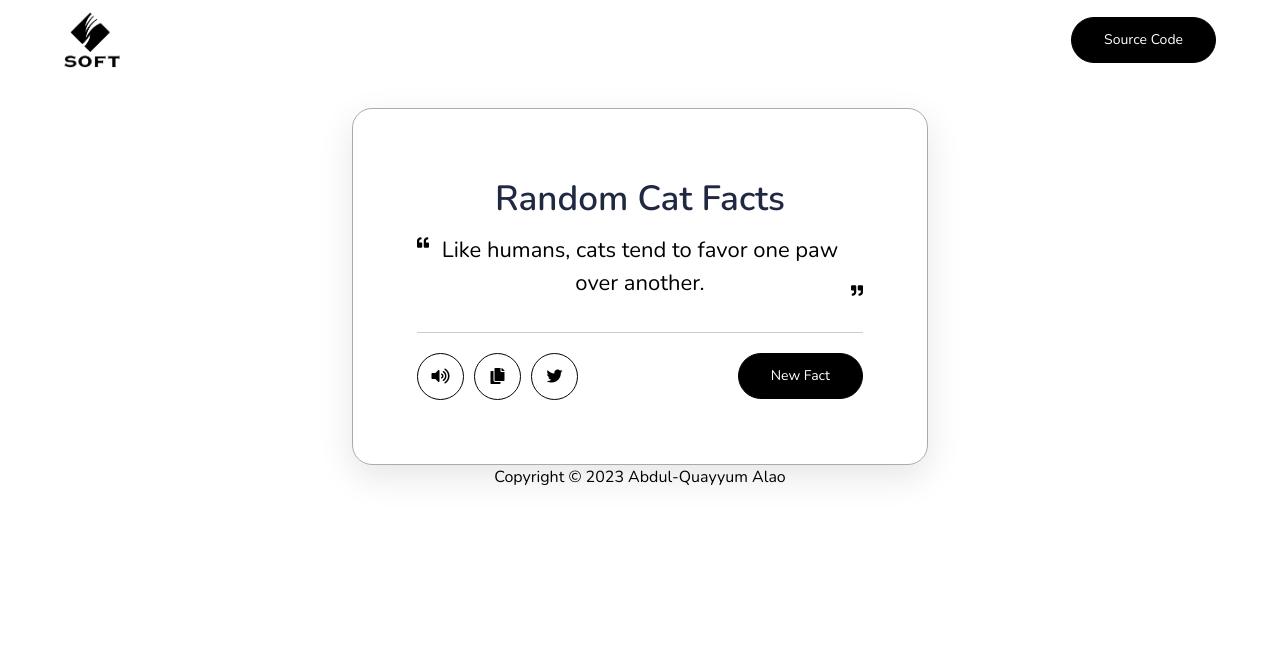
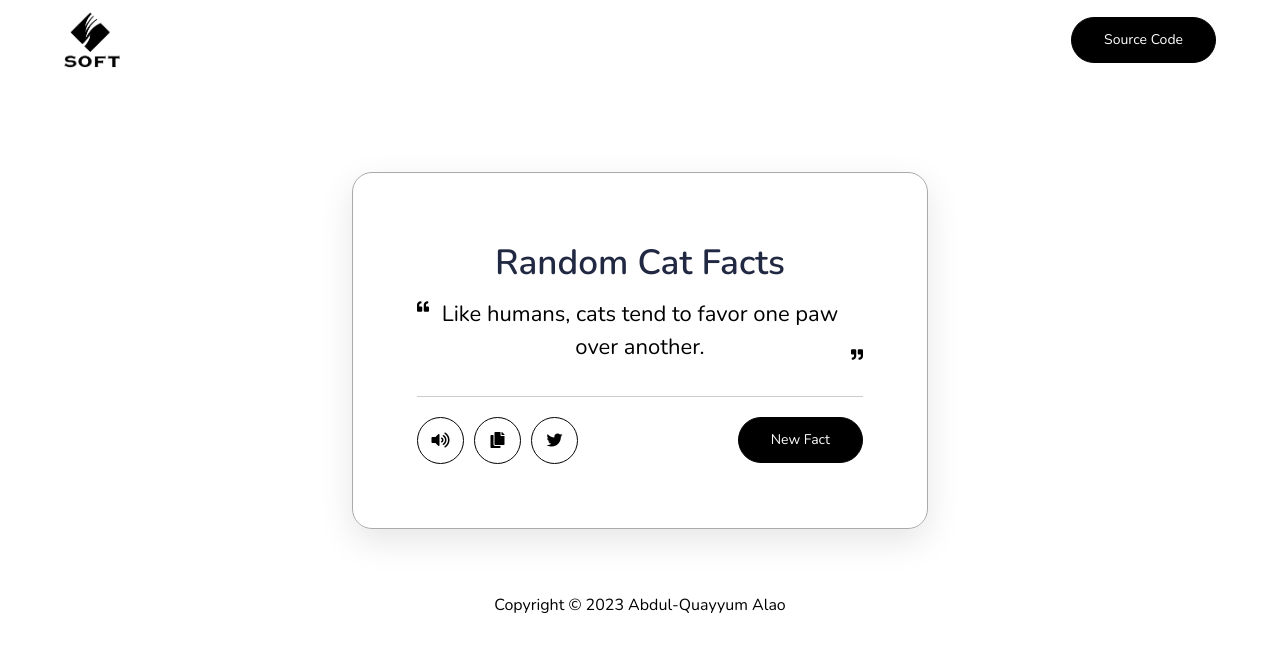
Before and after one commit to AbdulQuayyum/random-cat-facts, a plain HTML site: page Frontend/Index.html in a window 1280 px wide. Drawn offline with nearby package versions, Linux system fonts and the light colour scheme.

Commit message:
Cooking...

```diff
--- a/Frontend/Index.html
+++ b/Frontend/Index.html
@@ -26,7 +26,7 @@
             </div>
         </nav>
     </main>
-    <div class="main-wrapper flex flex-col justify-center items-center max-w-xl mx-auto sm:p-16 p-6">
+    <div class="main-wrapper flex flex-col justify-center items-center max-w-xl mx-auto mt-16 sm:p-16 p-6">
         <header class="text-[#202842]">Random Cat Facts</header>
         <div class="main-content mt-2 mb-8">
             <div class="fact-div flex justify-content">
@@ -49,7 +49,7 @@
             </div>
         </div>
     </div>
-    <footer>
+    <footer class="mt-16">
         Copyright ©
         <script>document.write(new Date().getFullYear());</script> Abdul-Quayyum Alao
     </footer>
```
